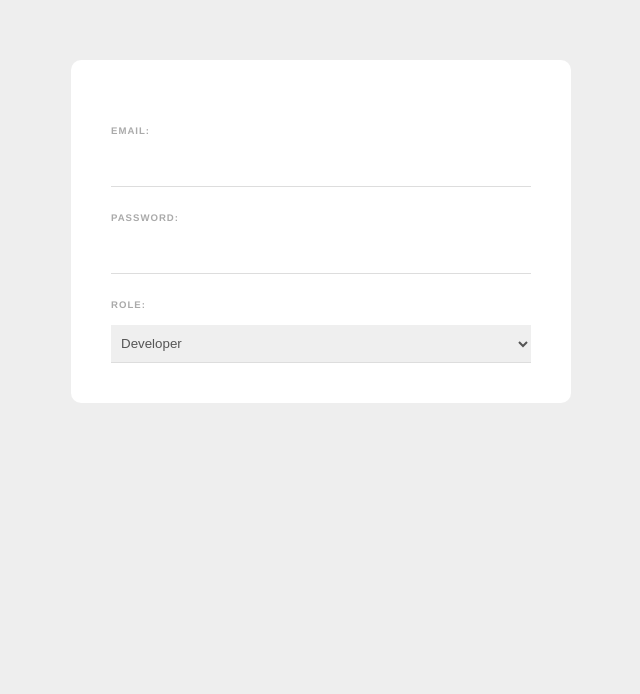
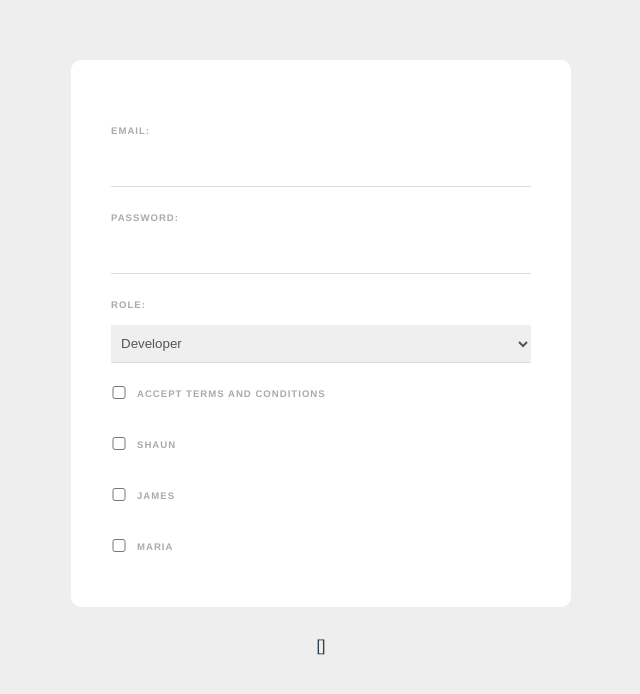
Before and after one commit to code1iners/web-form-vuejs, a Vue app: page / in a window 1280 px wide. Shown: the top 694 px of the page, without its empty margins (319-959 px from the left). Built offline with nearby package versions, Linux system fonts and the light colour scheme.

Commit message:
Added checkbox with v-model

```diff
--- a/src/components/SignUpForm.vue
+++ b/src/components/SignUpForm.vue
@@ -11,7 +11,27 @@
       <option value="developer">Developer</option>
       <option value="designer">Designer</option>
     </select>
+
+    <div class="terms">
+      <input type="checkbox" required v-model="terms" />
+      <label>Accept terms and conditions</label>
+    </div>
+
+    <div>
+      <input type="checkbox" value="shaun" v-model="names" />
+      <label>Shaun</label>
+    </div>
+    <div>
+      <input type="checkbox" value="james" v-model="names" />
+      <label>James</label>
+    </div>
+    <div>
+      <input type="checkbox" value="maria" v-model="names" />
+      <label>Maria</label>
+    </div>
   </form>
+
+  {{ names }}
 </template>
 
 <script>
@@ -21,10 +41,12 @@ export default {
       email: "",
       password: "",
       role: "developer",
+      terms: false,
+      names: [],
     };
   },
   updated() {
-    console.log(this.email, this.password, this.role);
+    console.log(this.email, this.password, this.role, this.terms, this.names);
   },
 };
 </script>
@@ -57,4 +79,11 @@ select {
   border-bottom: 1px solid #ddd;
   color: #555;
 }
+input[type="checkbox"] {
+  display: inline-block;
+  width: 16px;
+  margin: 0 10px 0 0;
+  position: relative;
+  top: 2px;
+}
 </style>
```
